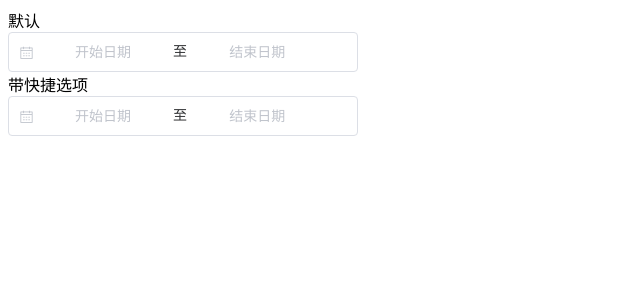
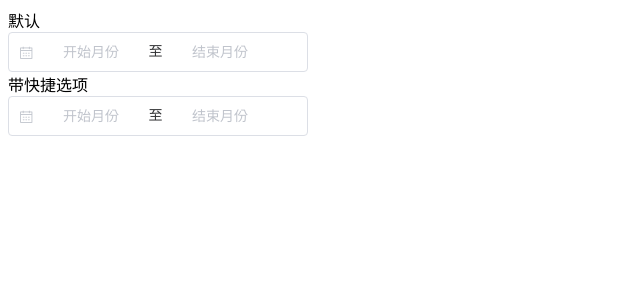
Before and after one commit to kingyeahwei/element_learning, a Vue app: page / in a window 1280 px wide. Shown: the top 300 px of the page, without its empty margins (0-640 px from the left). Built offline with nearby package versions, Linux system fonts and the light colour scheme.

Commit message:
datepicker 选择月份范围

```diff
--- a/src/App.vue
+++ b/src/App.vue
@@ -4,22 +4,22 @@
       <span>默认</span><br>
       <el-date-picker
         v-model="value1"
-        type="daterange"
+        type="monthrange"
         range-separator="至"
-        start-placeholder="开始日期"
-        end-placeholder="结束日期"
+        start-placeholder="开始月份"
+        end-placeholder="结束月份"
       ></el-date-picker>
     </div>
     <div class="block">
       <span>带快捷选项</span><br>
       <el-date-picker
         v-model="value2"
-        type="daterange"
+        type="monthrange"
         align="right"
         unlink-panels
         range-separator="至"
-        start-placeholder="开始日期"
-        end-placeholder="结束日期"
+        start-placeholder="开始月份"
+        end-placeholder="结束月份"
         :picker-options="pickerOptions"
       ></el-date-picker>
     </div>
@@ -35,30 +35,26 @@
         pickerOptions: {
           shortcuts: [
             {
-              text: '最近一周',
+              text: "本月",
+              onClick(picker) {
+                picker.$emit("pick", [new Date(), new Date()])
+              }
+            },
+            {
+              text: "今年至今",
+              onClick(picker) {
+                const end = new Date();
+                const start = new Date(new Date().getFullYear(), 0);
+                picker.$emit("pick", [start, end])
+              }
+            },
+            {
+              text: "最近六个月",
               onClick(picker) {
                 const end = new Date();
                 const start = new Date();
-                start.setTime(start.getTime() - 3600 * 1000 * 24 * 7);
-                picker.$emit('pick', [start, end]);
-              }
-            },
-            {
-              text: '最近一个月',
-              onClick(picker) {
-                const end = new Date();
-                const start = new Date();
-                start.setTime(start.getTime() - 3600 * 1000 * 24 * 30);
-                picker.$emit('pick', [start, end]);
-              }
-            },
-            {
-              text: '最近三个月',
-              onClick(picker) {
-                const end = new Date();
-                const start = new Date();
-                start.setTime(start.getTime() - 3600 * 1000 * 24 * 90);
-                picker.$emit('pick', [start, end]);
+                start.setMonth(start.getMonth() - 6);
+                picker.$emit("pick", [start, end]);
               }
             }
           ]
```
